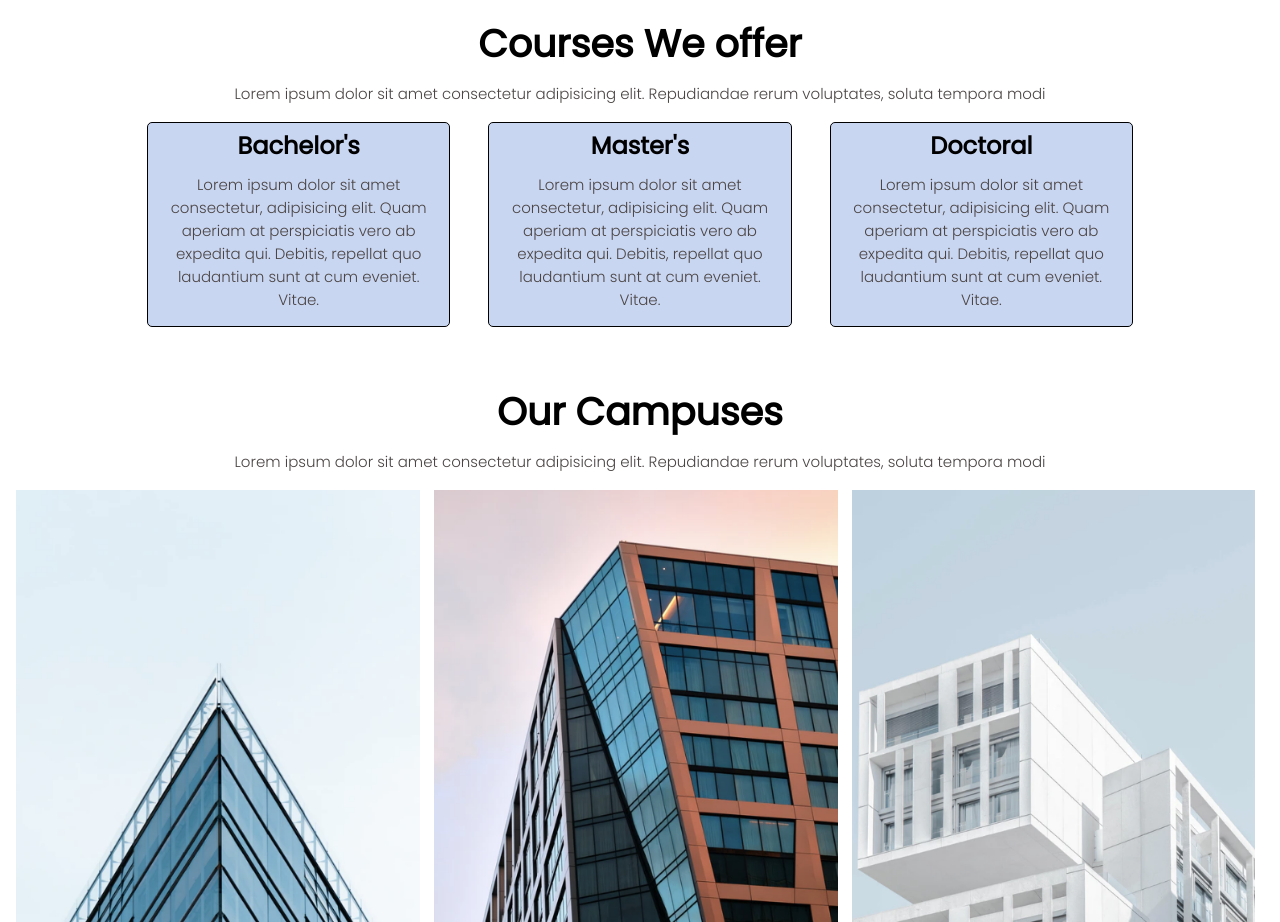
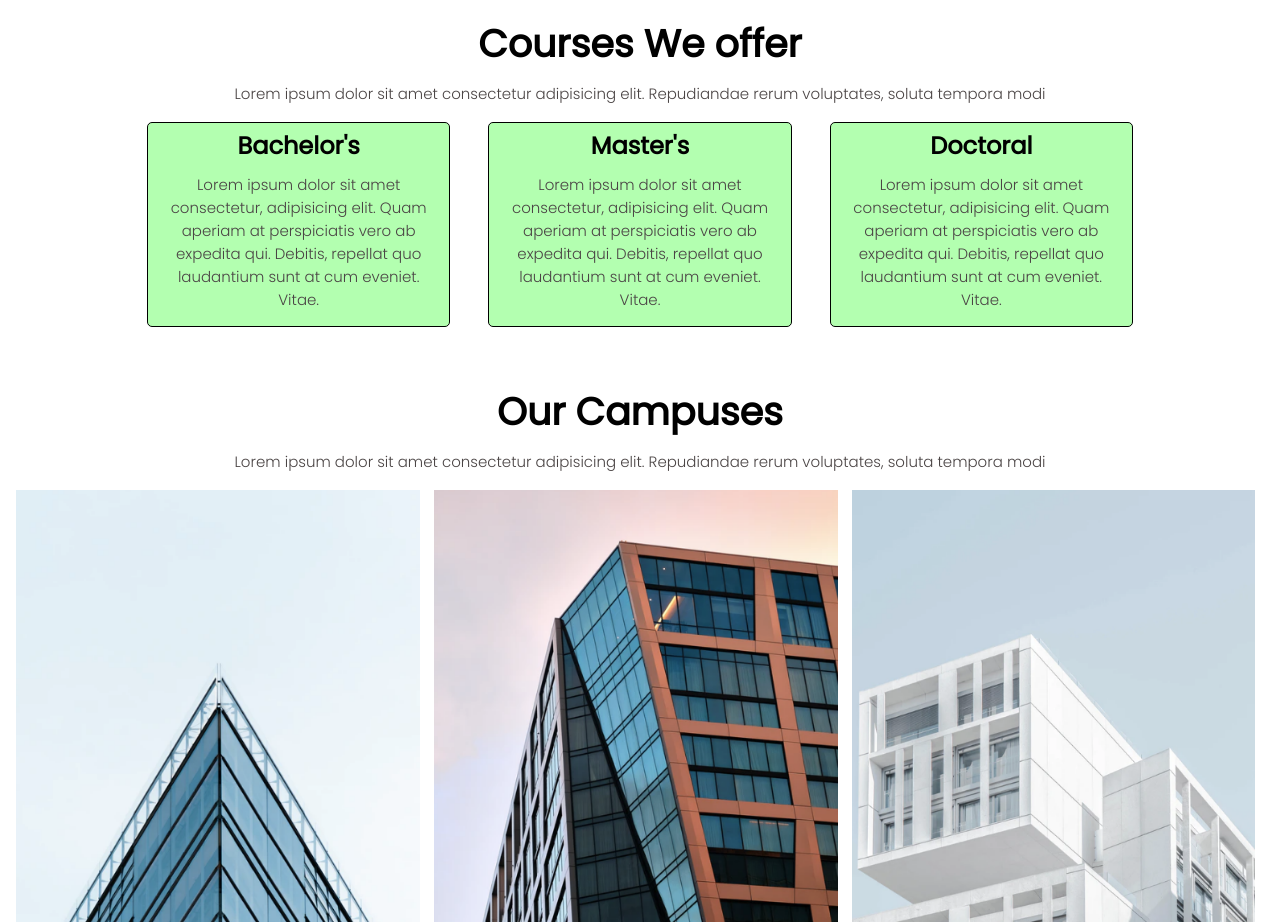
Before and after one commit to jayrk19/jayrk19.github.io, a plain HTML site: page University-web/index.html in a window 1280 px wide. Shown: the part 860-1782 px from the top of the page. Drawn offline with Linux system fonts and the light colour scheme.

Commit message:
Update styles.css

```diff
--- a/University-web/styles.css
+++ b/University-web/styles.css
@@ -161,7 +161,7 @@ if it's not present, don't show loader */
     }
 
     #course .col {
-        background-color: #c9d6f1;
+        background-color: rgb(179, 255, 176);
         padding: 5px 8px;
         margin: 7px 19px;
         border: 1px solid black;
@@ -171,7 +171,7 @@ if it's not present, don't show loader */
 
     #course .col:hover {
         box-shadow: 0 0 20px 0px rgba(0, 0, 0, 0.2);
-        background-color: rgb(75, 86, 238);
+        background-color: #c9d6f1;
         cursor: pointer;
     }
     /* campus */
```
